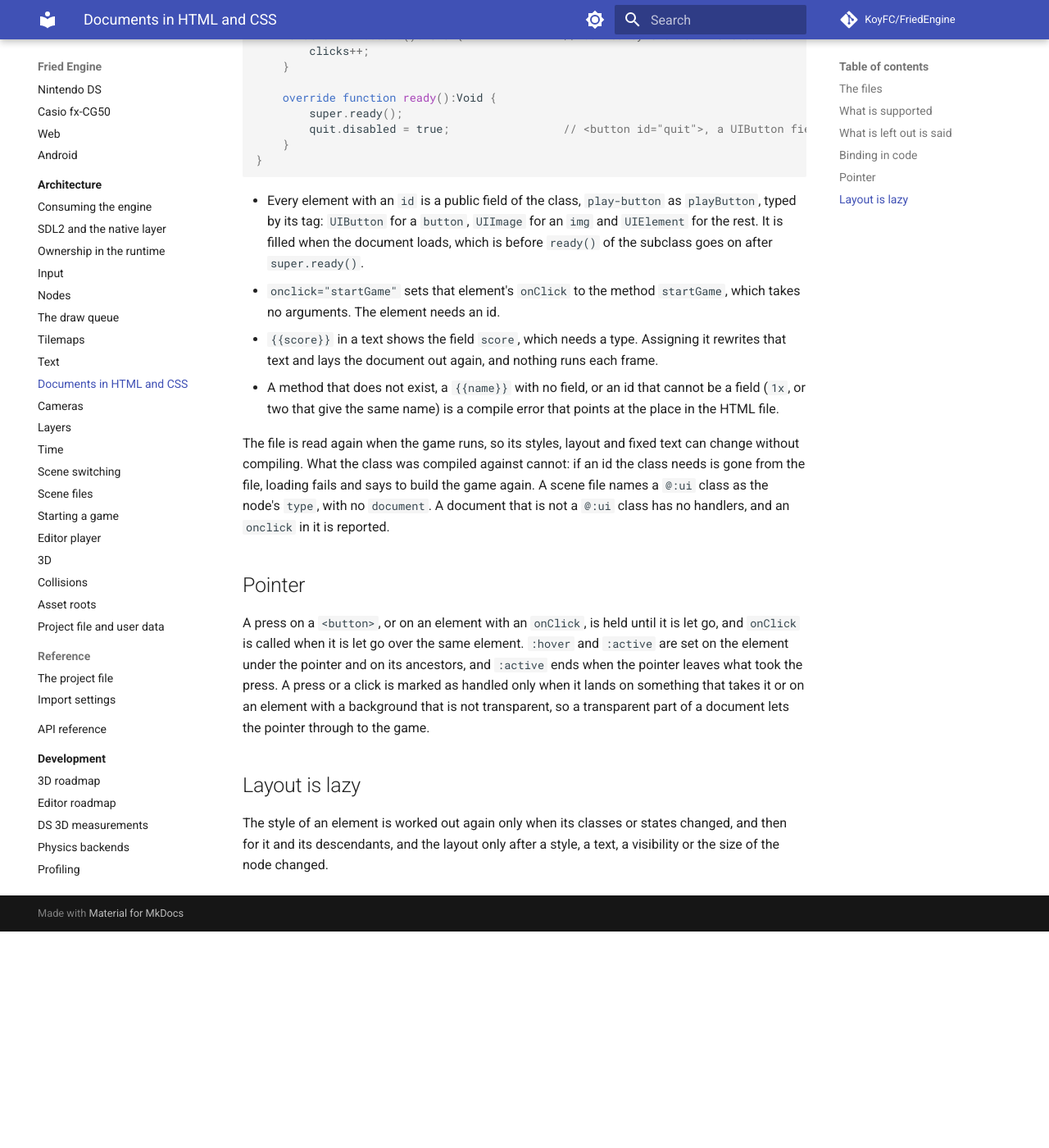
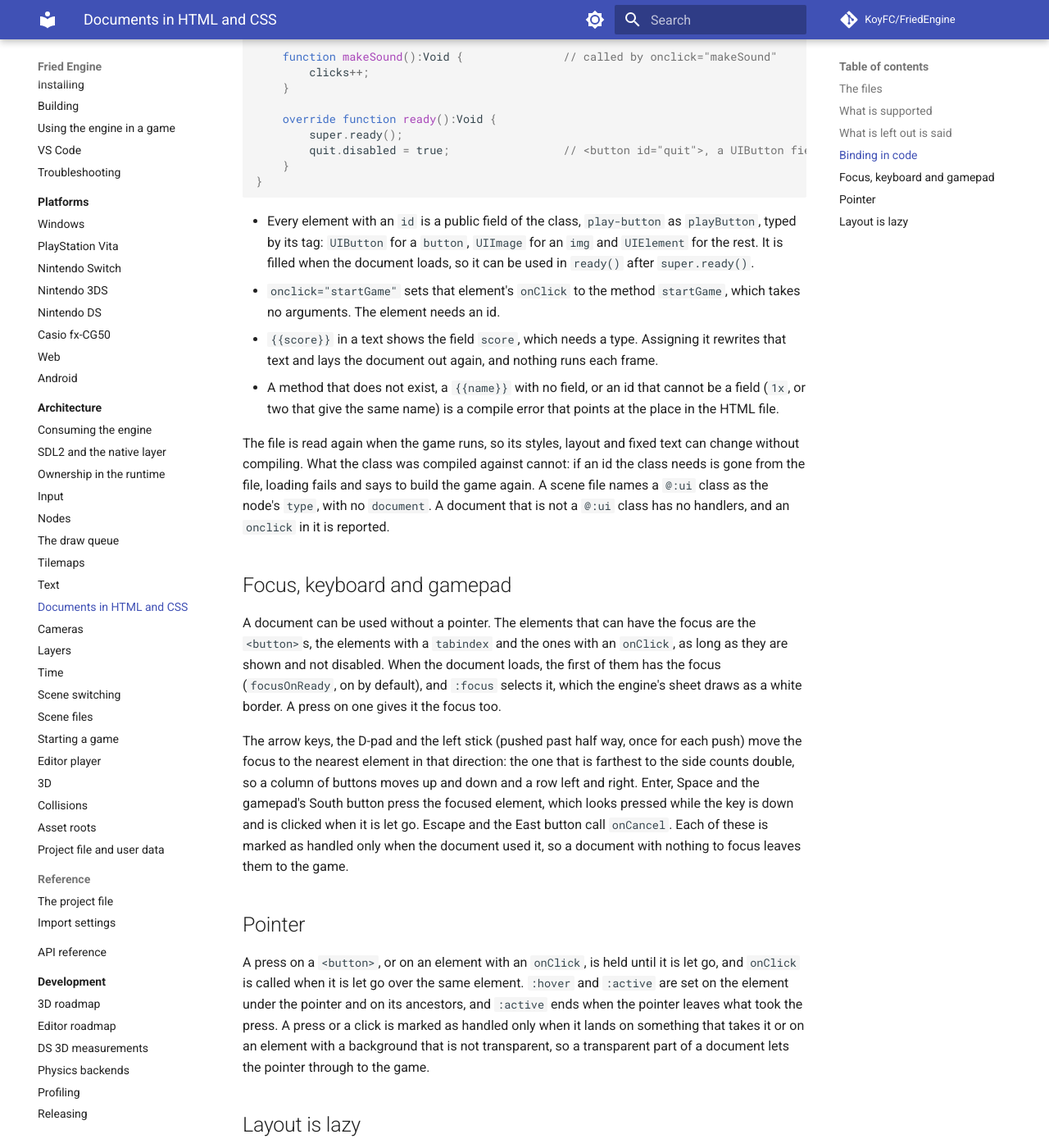
Before and after one commit to KoyFC/FriedEngine, an MkDocs documentation site: the page built from docs/architecture/ui-documents.md, in a window 1280 px wide and 1400 px high, scrolled down 2578 px. Shown: the whole window at 82% size. Built offline with MkDocs 1.6.1 and Material for MkDocs 9.7.7, drawn with Linux system fonts in a browser that asks for light colours; comment, search, counter and statistics services are not loaded; before the commit the page ends 3714 px from its top, so only the background shows below that; some of the changed text lies outside the part shown.

Commit message:
Move the Focus of a UIDocument With the Keyboard and the Gamepad

````diff
--- a/docs/architecture/ui-documents.md
+++ b/docs/architecture/ui-documents.md
@@ -16,7 +16,7 @@ The `document` field names the HTML file and the `theme` field an optional CSS f
 
 The HTML has to be well formed: every element is closed, and one without content ends with a slash, as in `<link rel="stylesheet" href="theme.css" />` and `<img src="icon.png" />`. A file that is not is refused with the parser's message. The `<body>` is the root of the document and fills the node's box, so `body { display: flex; justify-content: center; align-items: center; }` centers a panel on the screen. The text of an element is cut at spaces and its blanks are collapsed; there is no text mixed with elements in one line, so a `<span>` inside a sentence is a block of its own.
 
-The sheets apply in this order, each over the one before: the engine's own (`assets/ui/default.css`, which sets the font, the sizes of headings and the look of a `<button>`), the `<link rel="stylesheet">` and `<style>` of the file in order, and the `theme`. Inside a sheet the most specific selector wins, and the later rule wins a tie. `!important` is not supported.
+The sheets apply in this order, each over the one before: the engine's own (`assets/ui/default.css`, which sets the font, the sizes of headings and the look of a `<button>`), the `<link rel="stylesheet">` and `<style>` of the file in order, and the `theme`. Across all of them the most specific selector wins, and between equal ones the later sheet and then the later rule, so a theme that styles `button` does not take away the `button:focus` of the engine's sheet. `!important` is not supported.
 
 A `StyleSheet` is loaded once for its path, the way a `Font` is, and every document that links it or has it as its theme shares that one object. Changing the sheet changes all of them, and the file is read and parsed once.
 
@@ -69,12 +69,18 @@ class MainMenu extends UIDocument {
 }
 ```
 
-- Every element with an `id` is a public field of the class, `play-button` as `playButton`, typed by its tag: `UIButton` for a `button`, `UIImage` for an `img` and `UIElement` for the rest. It is filled when the document loads, which is before `ready()` of the subclass goes on after `super.ready()`.
+- Every element with an `id` is a public field of the class, `play-button` as `playButton`, typed by its tag: `UIButton` for a `button`, `UIImage` for an `img` and `UIElement` for the rest. It is filled when the document loads, so it can be used in `ready()` after `super.ready()`.
 - `onclick="startGame"` sets that element's `onClick` to the method `startGame`, which takes no arguments. The element needs an id.
 - `{{score}}` in a text shows the field `score`, which needs a type. Assigning it rewrites that text and lays the document out again, and nothing runs each frame.
 - A method that does not exist, a `{{name}}` with no field, or an id that cannot be a field (`1x`, or two that give the same name) is a compile error that points at the place in the HTML file.
 
 The file is read again when the game runs, so its styles, layout and fixed text can change without compiling. What the class was compiled against cannot: if an id the class needs is gone from the file, loading fails and says to build the game again. A scene file names a `@:ui` class as the node's `type`, with no `document`. A document that is not a `@:ui` class has no handlers, and an `onclick` in it is reported.
+
+## Focus, keyboard and gamepad
+
+A document can be used without a pointer. The elements that can have the focus are the `<button>`s, the elements with a `tabindex` and the ones with an `onClick`, as long as they are shown and not disabled. When the document loads, the first of them has the focus (`focusOnReady`, on by default), and `:focus` selects it, which the engine's sheet draws as a white border. A press on one gives it the focus too.
+
+The arrow keys, the D-pad and the left stick (pushed past half way, once for each push) move the focus to the nearest element in that direction: the one that is farthest to the side counts double, so a column of buttons moves up and down and a row left and right. Enter, Space and the gamepad's South button press the focused element, which looks pressed while the key is down and is clicked when it is let go. Escape and the East button call `onCancel`. Each of these is marked as handled only when the document used it, so a document with nothing to focus leaves them to the game.
 
 ## Pointer
 
````
Also changed, not shown: 4 other files.
